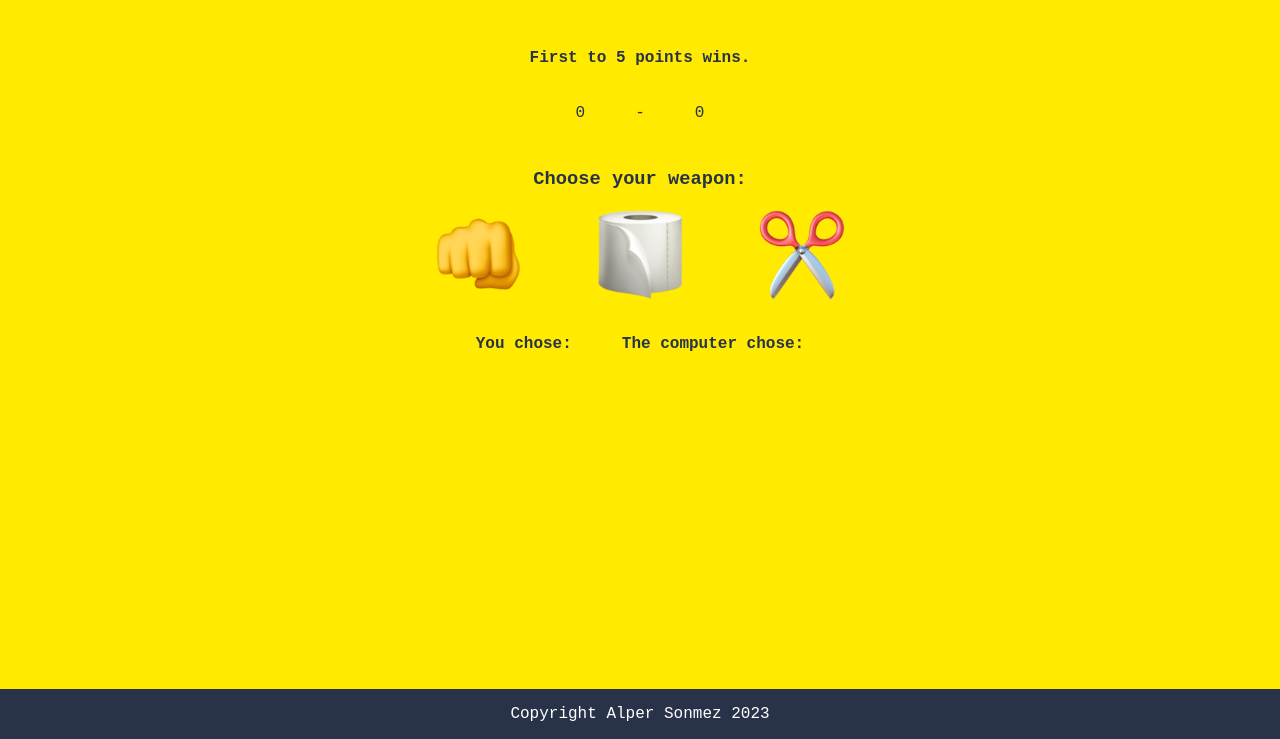
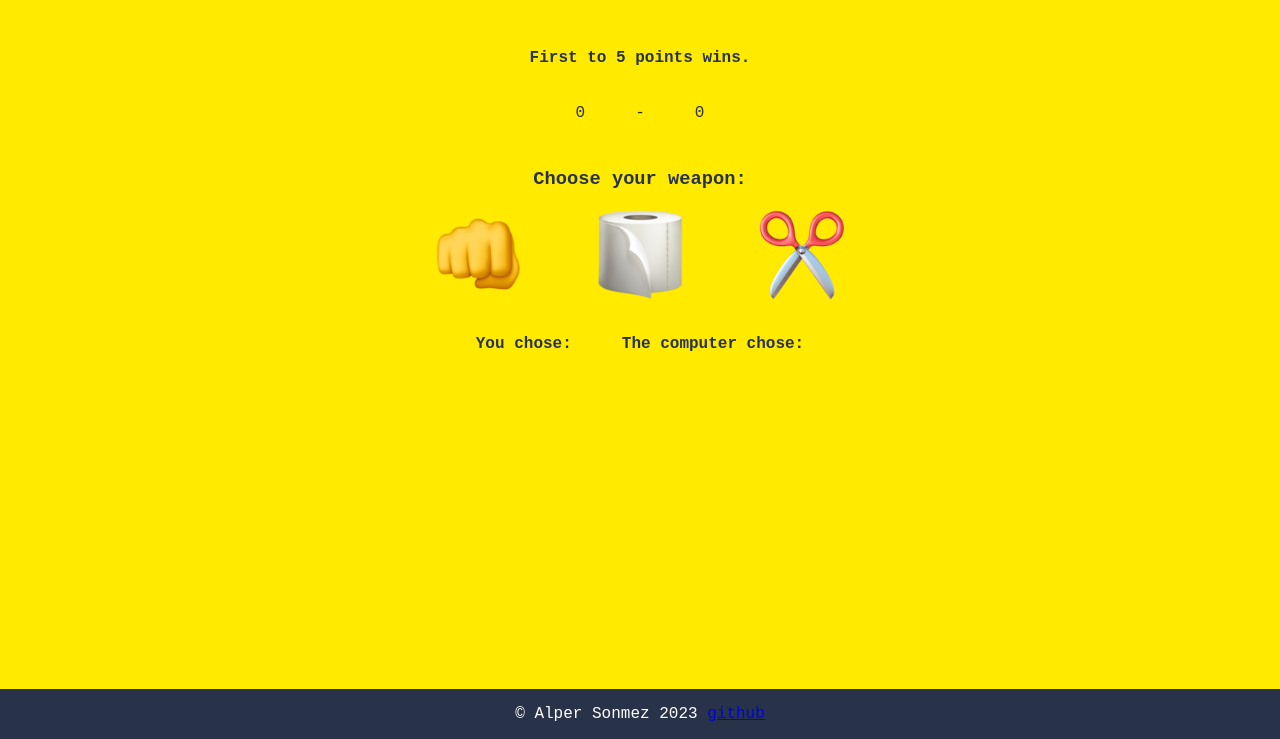
Before and after one commit to aziaatt/rockpaperscissor, a plain HTML site: page index.html in a window 1280 px wide. Shown: the part 61-800 px from the top of the page. Drawn offline with Linux system fonts and the light colour scheme.

Commit message:
Added my github link in footer

```diff
--- a/index.html
+++ b/index.html
@@ -43,7 +43,7 @@
     </div>
 
     <footer>
-        <p>Copyright Alper Sonmez 2023</p>
+        <p>&copy; Alper Sonmez 2023 <a href="https://github.com/aziaatt/sign-up-form">github</a></p>
     </footer>
     <script src="script.js"></script>
 </body>
```
